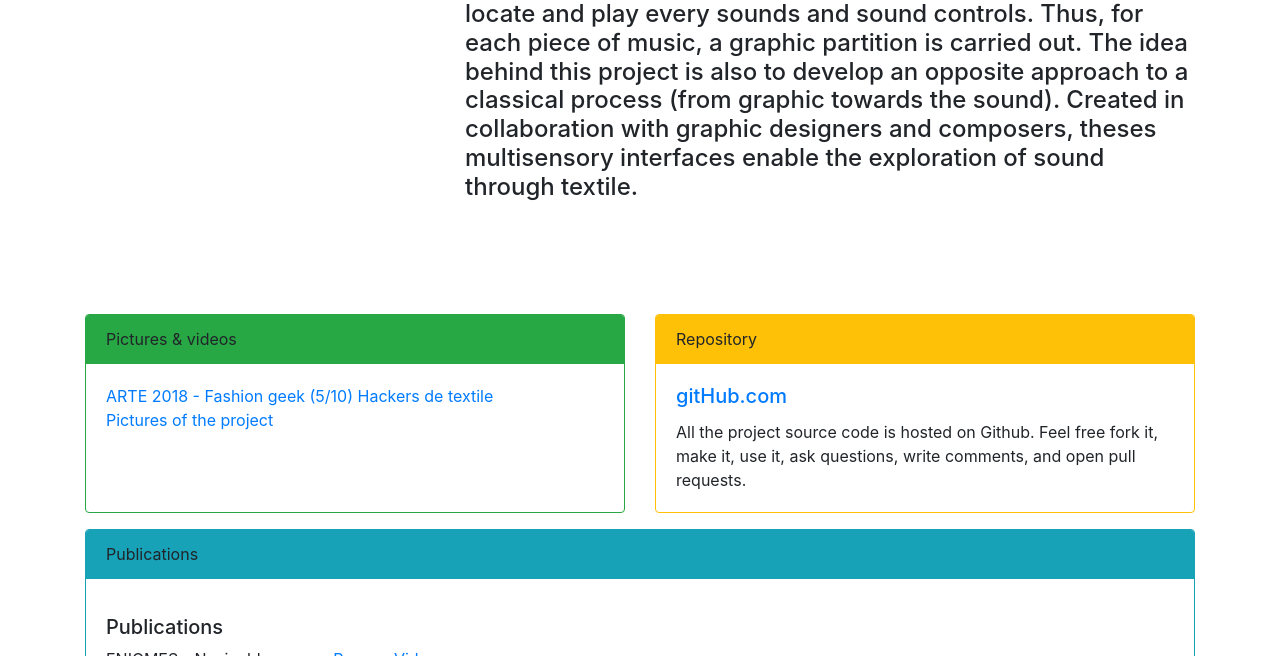
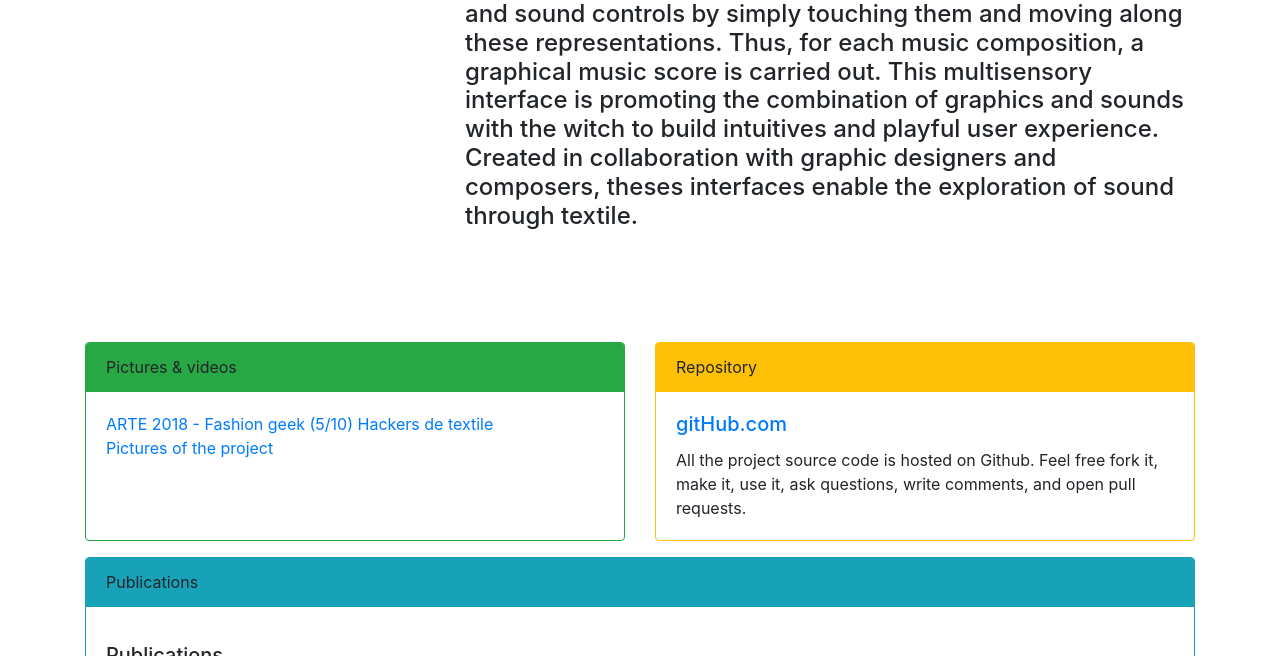
Before and after one commit to eTextile/xy-textile, a website: page docs/index.html in a window 1280 px wide. Shown: the part 1048-1704 px from the top of the page. Drawn offline with Linux system fonts and the light colour scheme.

Commit message:
Updated abstract

```diff
--- a/docs/index.html
+++ b/docs/index.html
@@ -98,10 +98,10 @@
           <h4><p>
 The XY-textile is a large textile interface use to compose and play electronic music.
 By its size, its texture, its flexibility and its transparency, this textile interface involves the whole body in the musical interpretation.
-Like a music score, the graphics represented on the fabric, give to the composer the ability to locate and play every sounds and sound controls.
-Thus, for each piece of music, a graphic partition is carried out.
-The idea behind this project is also to develop an opposite approach to a classical process (from graphic towards the sound).
-Created in collaboration with graphic designers and composers, theses multisensory interfaces enable the exploration of sound through textile.</p>
+Like a music score, the textile patterns gives to the composer the ability to play every sounds and sound controls by simply touching them and moving along these representations.
+Thus, for each music composition, a graphical music score is carried out.
+This multisensory interface is promoting the combination of graphics and sounds with the witch to build intuitives and playful user experience.
+Created in collaboration with graphic designers and composers, theses interfaces enable the exploration of sound through textile.</p>
         </div>
       </div>
     </div>
```
